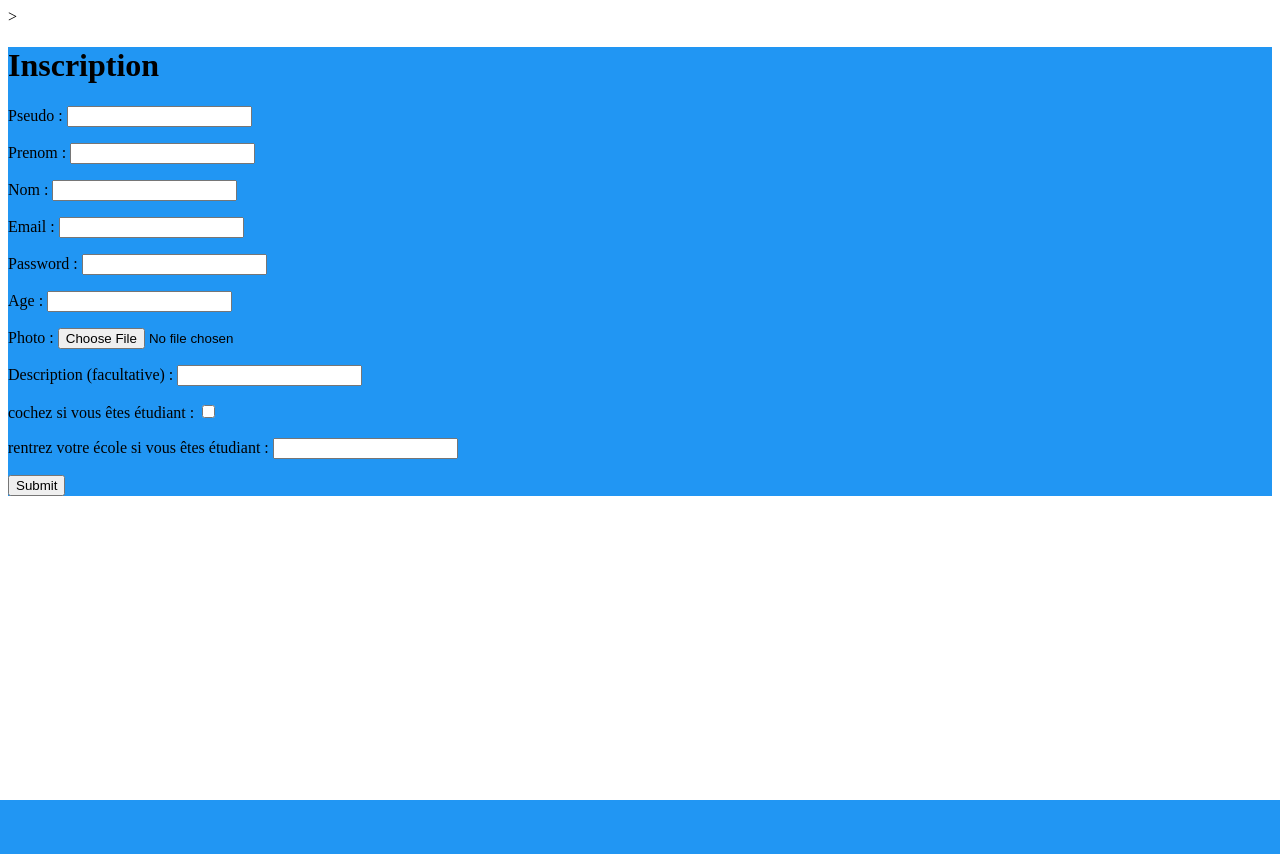
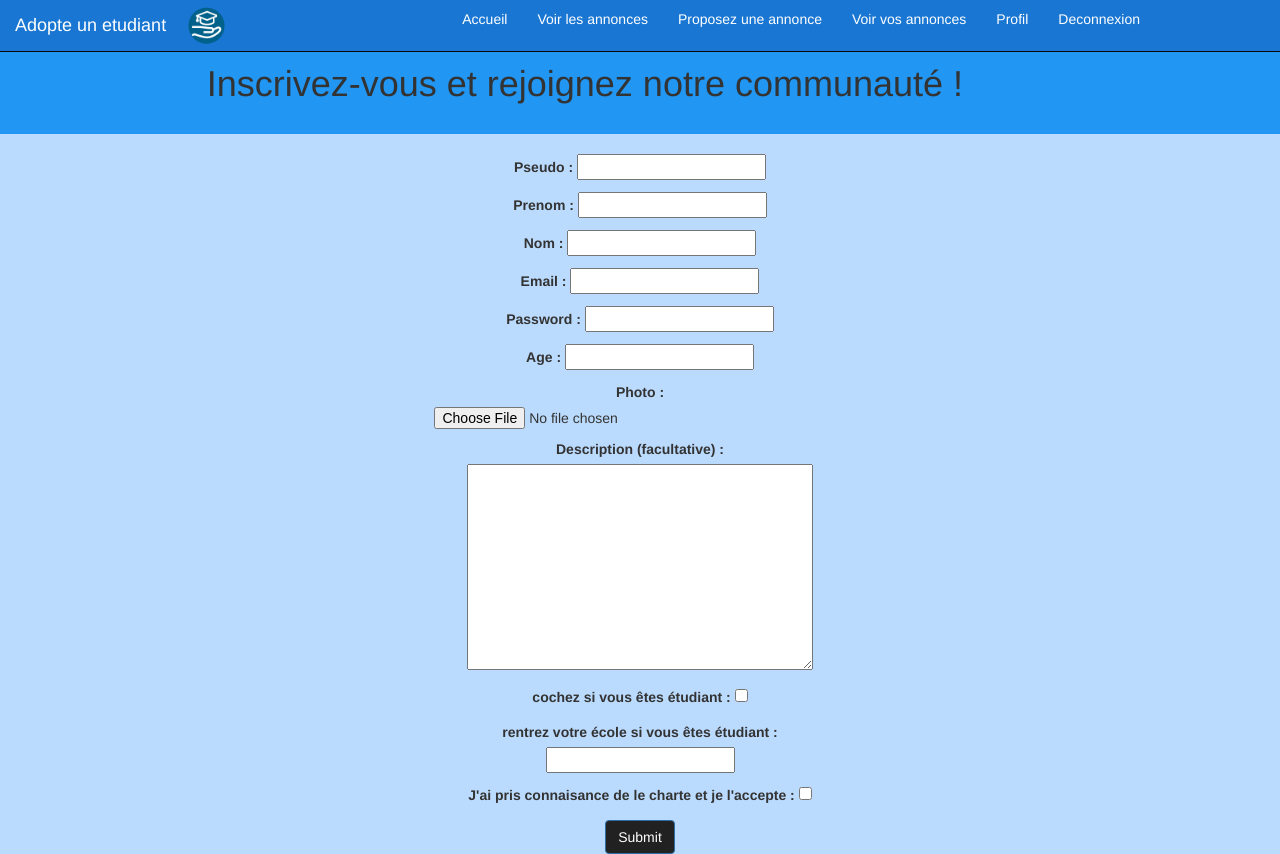
Before and after one commit to RobotScribe/adopte_un_etudiant, a Django app: page /inscription/ in a window 1280 px wide. Before the commit the page ends 800 px from the top, so only its background shows below. Run offline with Django 3.2, Linux system fonts and the light colour scheme; some libraries are stand-ins or nearby versions.

Commit message:
inscription, liste annonce, debut annonce

```diff
--- a/profils/forms.py
+++ b/profils/forms.py
@@ -8,9 +8,10 @@ class InscriptionForm(forms.Form):
     password = forms.CharField(widget=forms.PasswordInput)
     age = forms.IntegerField()
     photo = forms.ImageField(required=False)
-    description = forms.CharField(required=False,label="Description (facultative)")
+    description = forms.CharField(required=False,label="Description (facultative)",widget=forms.Textarea)
     is_student = forms.BooleanField(required=False,label = "cochez si vous êtes étudiant")
     école = forms.CharField(required=False,label = "rentrez votre école si vous êtes étudiant")
+    charte = forms.BooleanField(label ="J'ai pris connaisance de le charte et je l'accepte")
 
 
 class ConnexionForm(forms.Form):
--- a/profils/templates/profils/inscription.html
+++ b/profils/templates/profils/inscription.html
@@ -3,18 +3,50 @@
 
 
 <head>
+	<meta http-equiv="X-UA-Compatible" content="IE=edge">
+    <meta name="viewport" content="width=device-width, initial-scale=1">
     {% load static %}
-
-    <link rel="stylesheet" href="{% static 'style.css' %}" />
+    <link rel="stylesheet" href="{% static 'style.css' %}" >
+    <link rel="stylesheet" href="{% static 'css/bootstrap.css' %}">
+    <script src="https://ajax.googleapis.com/ajax/libs/jquery/3.1.1/jquery.min.js"></script>
+    <script src="{% static 'js/bootstrap.min.js' %}"></script>
 	<title>Inscription</title>
 </head>>
 
 <body>
+<div class="container-fluid">
+<div class="row">
+<nav class="navbar navbar-inverse navbar-fixed-top" style="background-color: #1976D2">
+  <div class="container" style="display:inline-block">
+    <div id="navbar" style="display: inline-block;">
+        <img src="{% static 'img/logo.png' %}" alt="mon image" width="10%" height="10%">
+    </div>
+    <div class="navbar-header" >
+      <a class="navbar-brand" href="#" style="color :#FFFFFF">Adopte un etudiant</a>
+    </div>
+    <div id="navbar" class="collapse navbar-collapse" >
+      <ul class="nav navbar-nav" style="float:right; margin : -5% 0 0 0" >
+        <li class="active" ><a href="/" style="background-color: #1976D2">Accueil</a></li>
+        <li><a href="/annonces" style="color:#FFFFFF">Voir les annonces</a></li>
+        <li><a href="/proposer_annonce" style="color :#FFFFFF"> Proposez une annonce </a></li>
+        <li><a href="/voir_annonces_perso/a_faire" style="color:#FFFFFF"> Voir vos annonces</a></li>
+        <li><a href="/profil" style="color:#FFFFFF"> Profil</a></li>
+        <li><a href="/deconnexion" style="color:#FFFFFF"> Deconnexion </a></li>
+      </ul>
+    </div><!--/.nav-collapse -->
+  </div>
+</nav>
+</div>
+<div class="container-fluid">
+<div style="margin: 2% -3% 0 -3%;background-color: #2196F3">
+	<div class="row">
+		<div class="col-lg-9 col-lg-offset-1" style="text-align: center;">
+			<h1>Inscrivez-vous et rejoignez notre communauté !</h1>
+		</div>
+	</div>
+	<br>
 
-<div class="background">
-<h1>Inscription</h1>
-
-
+	<div class="row" style="background-color:#BBDBFE" >
 	{% if wrong_email %}
 
     	<p>Cet adresse email a déjà été utilisée.</p>
@@ -29,20 +61,18 @@
 
 
 
-<p>
-
+		<div class="col-lg-4 col-lg-offset-4" style="text-align :center">
    		<form method="post" enctype="multipart/form-data" action=".">
-
        		{% csrf_token %}
-
+       		<br>
        		{{ form.as_p }}
 
-       <input type="submit"/>
+       		<input class="btn btn-primary" type="submit" style="background-color:#212121"> </input>
+    	</form>
+    	</div>
 
-    </form>
-
-</p>
-
+	</div>
+</div>
 </div>
 </body>
 </html>
--- a/profils/views.py
+++ b/profils/views.py
@@ -25,6 +25,7 @@ def inscription(request):
             pseudoForm = form.cleaned_data["pseudo"]
             if (len(User.objects.filter(email = emailForm)) == 0) and (len(User.objects.filter(username = pseudoForm))) == 0:
                 print("test ok")
+                print(form)
                 profil = Profil()
                 user = User()
                 user.username = form.cleaned_data["pseudo"]
@@ -98,6 +99,8 @@ def deconnexion(request):
 
 def list_annonces(request):
     annonces = Annonce.objects.filter(etat="a_faire")
+    nb_q_annonce = len(annonces) // 2
+    nb_r_annonce = len(annonces) % 2
     return render(request,'profils/list_annonces.html',locals())
 
 def annonce(request,numero) :
--- a/templates/base.html
+++ b/templates/base.html
@@ -38,6 +38,7 @@
           {% endif %}
 
           {% if request.user.is_authenticated %}
+            <li> <a href="/poposer_annonce" style="color:#FFFFFF"> Porposer une annonce </a> </li>
             <li><a href="/voir_annonces_perso/a_faire" style="color:#FFFFFF"> Voir vos annonces</a></li>
             <li><a href="/profil" style="color:#FFFFFF"> Profil</a></li>
             <li><a href="deconnexion" style="color:#FFFFFF"> Deconnexion </a></li>
```
Also changed, not shown: profils/templates/profils/annonce.html (+38 -13 lines), profils/templates/profils/list_annonces.html (+25 -8 lines), db.sqlite3. Lines whose indentation alone changed are shown as unchanged.
